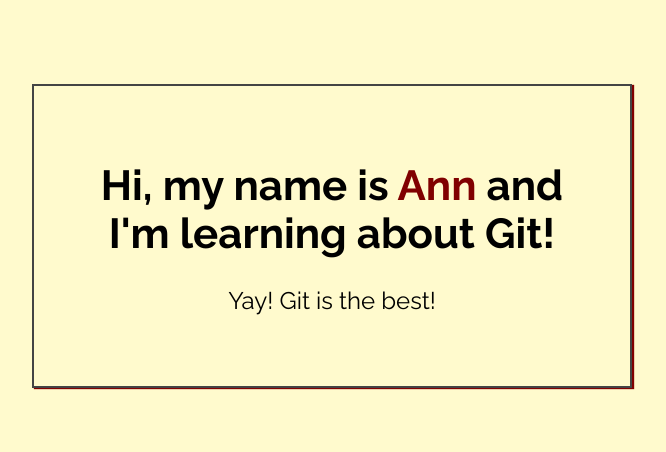
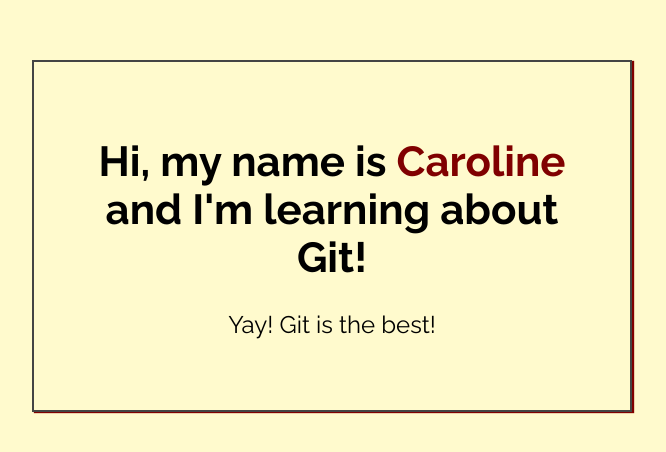
Before and after one commit to saxby-b/my-first-repo, a plain HTML site: page index.html in a window 1280 px wide. Shown: the part 164-616 px from the top of the page, without its empty margins (308-974 px from the left). Drawn offline with Linux system fonts and the light colour scheme.

Commit message:
Added name to index.html

```diff
--- a/index.html
+++ b/index.html
@@ -14,7 +14,7 @@
 <body>
 
     <div class="greeting">
-        <h1>Hi, my name is <span class="highlight">Ann</span> and I'm learning about Git! </h1>
+        <h1>Hi, my name is <span class="highlight">Caroline</span> and I'm learning about Git! </h1>
 
         <p>Yay! Git is the best!</p>
     </div>
```
